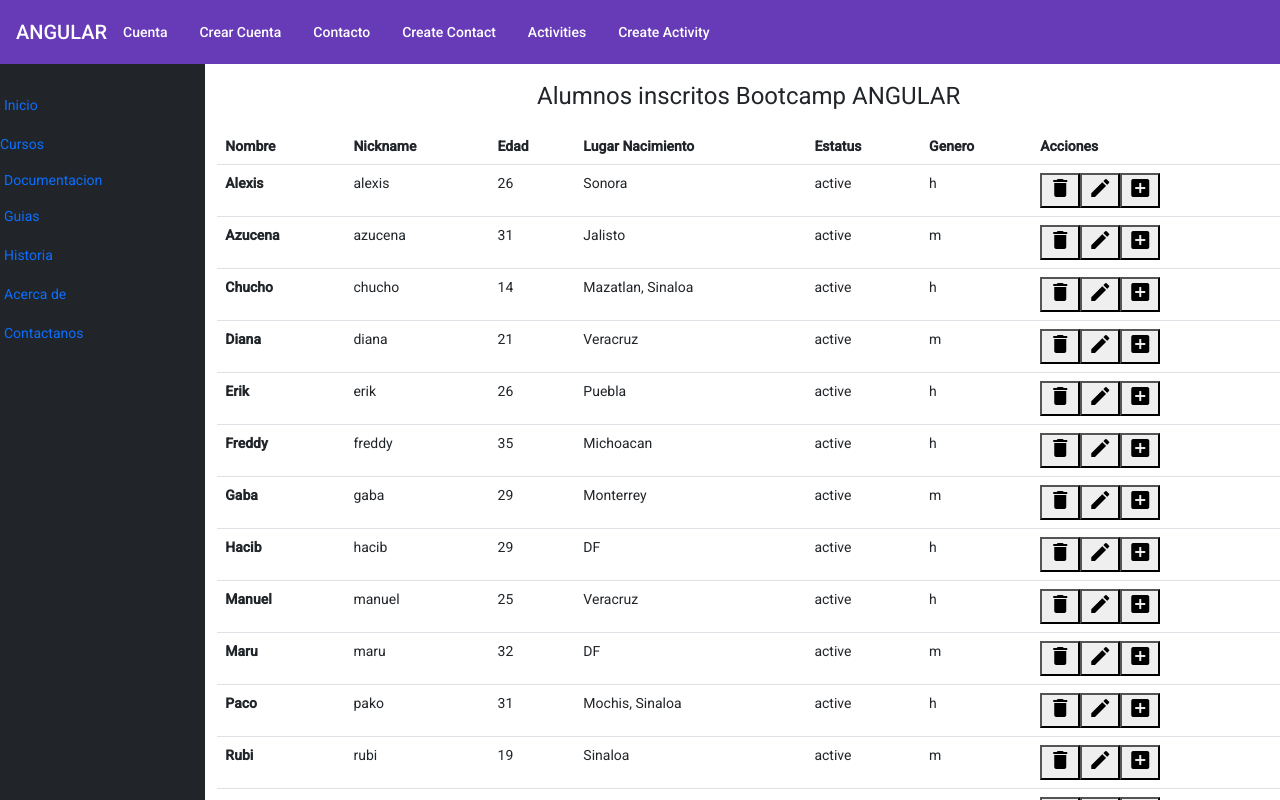
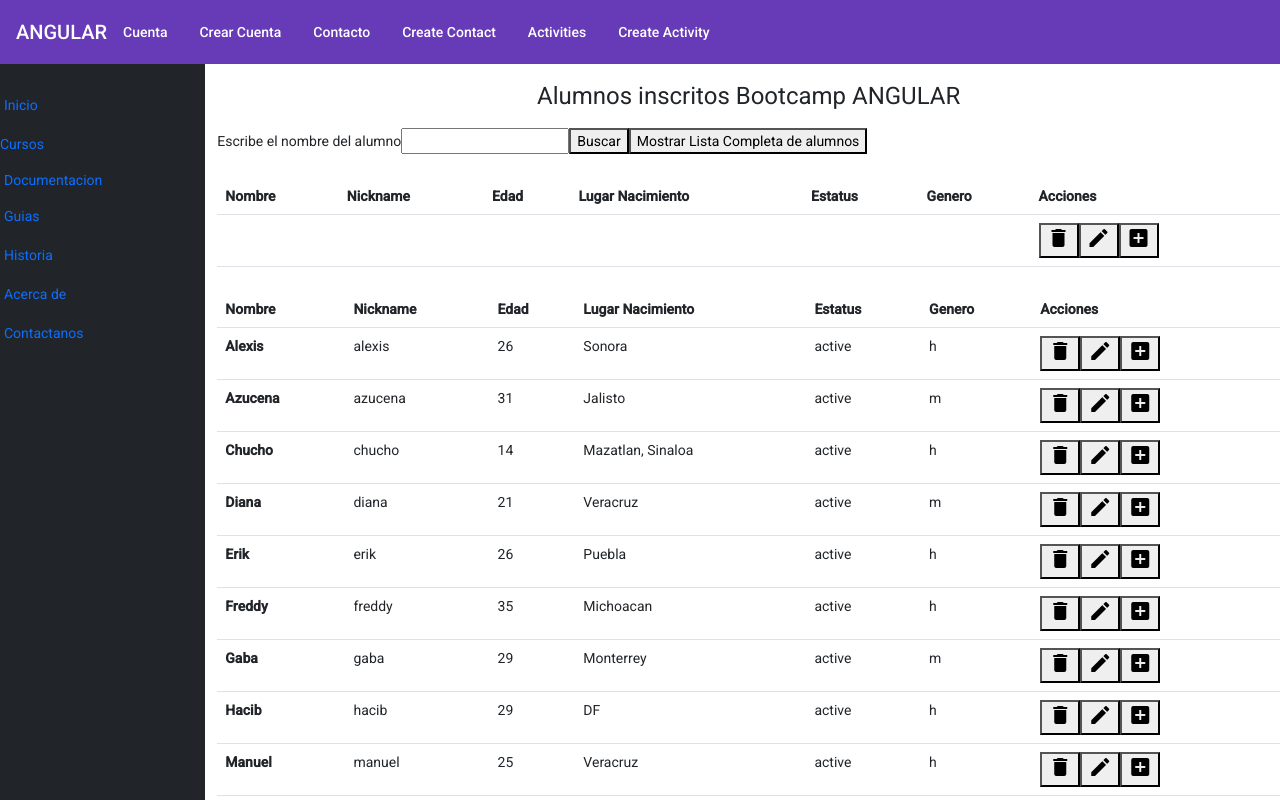
Before and after one commit to camazaru/primera-entrega-angular, an Angular app: page / in a window 1280 px wide. Shown: the top 800 px of the page. Built offline with nearby package versions, Linux system fonts and the light colour scheme.

Commit message:
Subiendo4

```diff
--- a/src/app/app.component.ts
+++ b/src/app/app.component.ts
@@ -1,16 +1,7 @@
-import { Component } from '@angular/core';
+import { Component, Input } from '@angular/core';
 import alumnosjson from './body/assets/json/alumnos.json'
 
 
-
-interface ALUMNOS {
-  name: String,
-  id: string,
-  age : Number,
-  birthplace : String,
-  status : String,
-  gendre: String
-}
 
 @Component({
   selector: 'app-root',
@@ -21,8 +12,12 @@
   title = 'primera-entrega-final';
 alumnos: any = alumnosjson
 
+
+
  constructor(){
 
  }
 
+
+
 }
--- a/src/app/body/body.component.html
+++ b/src/app/body/body.component.html
@@ -2,8 +2,49 @@
 <h1 class=" ">Alumnos inscritos Bootcamp ANGULAR</h1>
 </div>
 
+
+  <div class="mb-4">
+  <label for="buscar" class="">Escribe el nombre del alumno</label>
+  <input type="text" >
+  <button >Buscar</button>
+  <button>Mostrar Lista Completa de alumnos</button>
+  </div>
+
+
+  <div class="mb-4">
+    <table class="table">
+      <thead>
+        <tr>
+          <th scope="col">Nombre</th>
+          <th scope="col">Nickname</th>
+          <th scope="col">Edad</th>
+          <th scope="col">Lugar Nacimiento</th>
+          <th scope="col">Estatus</th>
+          <th scope="col">Genero</th>
+          <th scope="col">Acciones</th>
+        </tr>
+      </thead>
+      <tbody>
+        <tr>
+          <th scope="row"></th>
+          <td></td>
+          <td></td>
+          <td></td>
+          <td></td>
+          <td></td>
+          <td><button ><mat-icon>delete</mat-icon></button> <button ><mat-icon>create</mat-icon>
+          </button> <button ><mat-icon>add_box</mat-icon></button></td>
+        </tr>
+      </tbody>
+
+  </table>
+  </div>
+
+
+
+
+
 <div>
-
   <table class="table">
     <thead>
       <tr>
@@ -17,16 +58,17 @@
       </tr>
     </thead>
     <tbody>
-      <tr *ngFor="let alumnojson of id" >
+      <tr *ngFor="let alumnojson of alumnos" >
         <th scope="row">{{alumnojson.name}}</th>
         <td>{{alumnojson.id}}</td>
         <td>{{alumnojson.age}}</td>
         <td>{{alumnojson.birthplace}}</td>
         <td>{{alumnojson.status}}</td>
         <td>{{alumnojson.gendre}}</td>
-        <td><button (click)="miFuncion(id)"><mat-icon>delete</mat-icon></button> <button ><mat-icon>create</mat-icon>
+        <td><button ><mat-icon>delete</mat-icon></button> <button ><mat-icon>create</mat-icon>
         </button> <button ><mat-icon>add_box</mat-icon></button></td>
       </tr>
+      </tbody>
 
 </table>
 
--- a/src/app/body/body.component.ts
+++ b/src/app/body/body.component.ts
@@ -3,9 +3,17 @@
 import { Injectable } from '@angular/core';
 import { Observable } from 'rxjs';
 
-import alumnos from './assets/json/alumnos.json'
+import alumnosjson from './assets/json/alumnos.json'
 
 
+interface ALUMNOS {
+  name: String,
+  id: string,
+  age : Number,
+  birthplace : String,
+  status : String,
+  gendre: String
+}
 
 @Component({
   selector: 'app-body',
@@ -14,7 +22,15 @@
 })
 export class BodyComponent implements OnInit {
 
-  id: any = alumnos
+alumnos: any = alumnosjson
+
+
+
+
+
+  pruebaNumber:number=0
+  PruebaDiv:boolean=false
+
 
   constructor() { }
 
@@ -22,10 +38,18 @@
   }
 
 
-  miFuncion(id:string) {
 
 
-    console.log(`Alumno borrado ${id}`)
+funCambio(e:any){
+  this.pruebaNumber = e;
+  console.log("dato que viene de componente contenido:", this.pruebaNumber)
+
+  if(this.pruebaNumber==1){
+    this.PruebaDiv = true;
+  }
 }
 
-  }
+
+
+
+}
```
